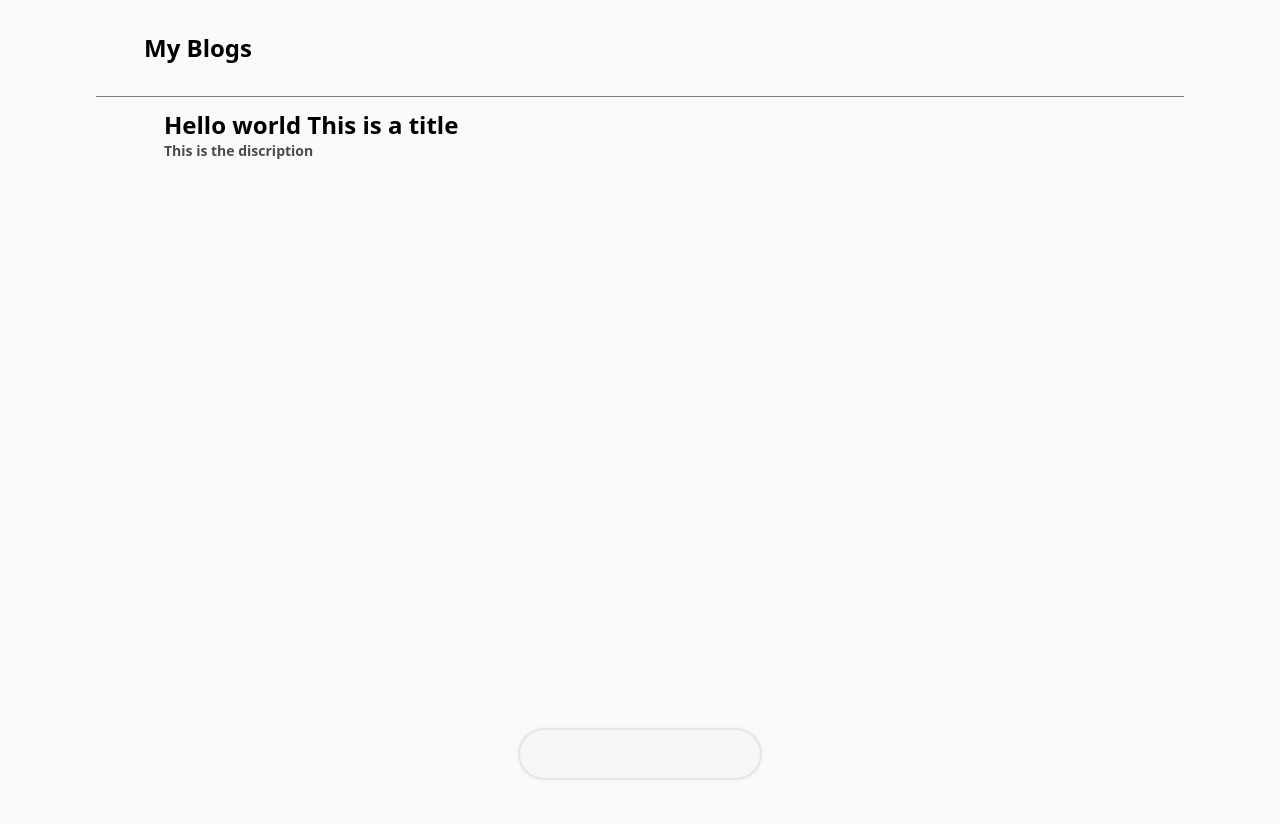
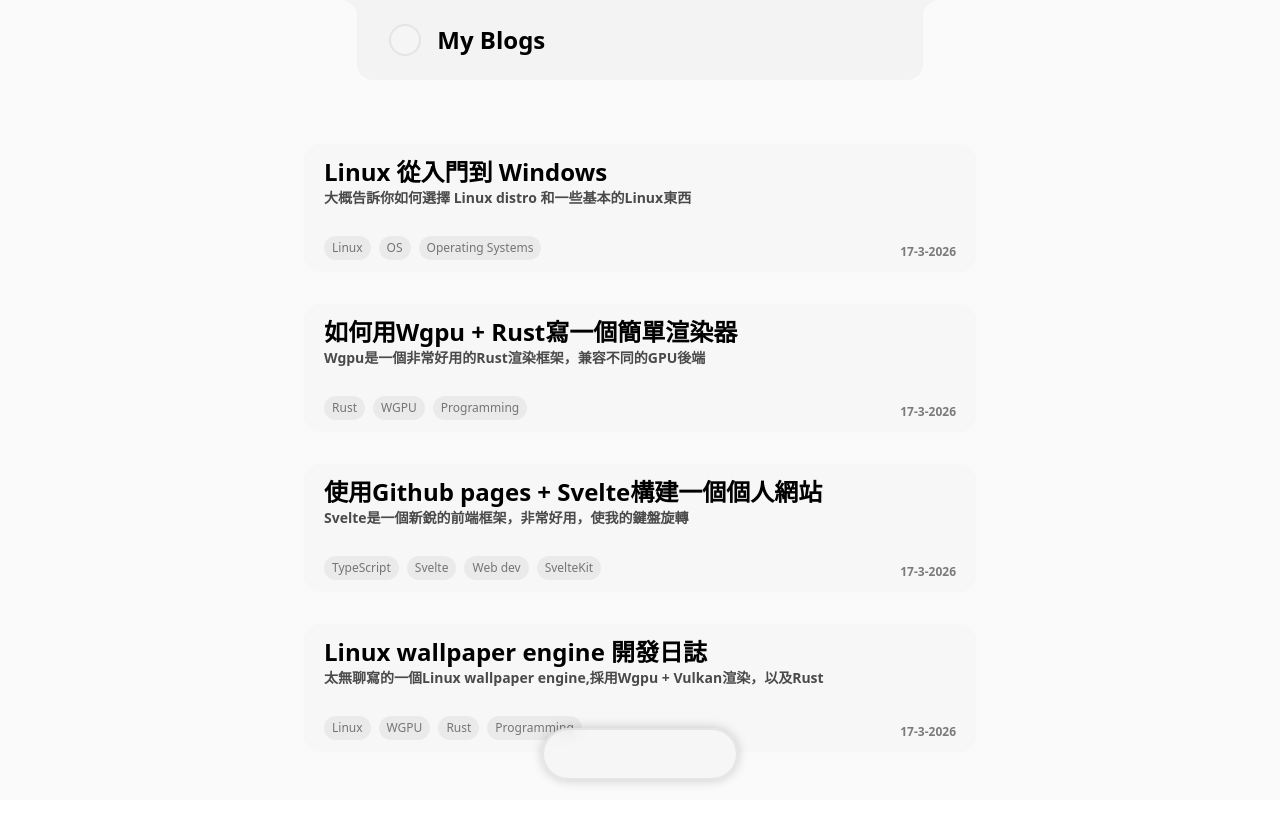
Before and after one commit to wqLouis/wqlouis.github.io, a SvelteKit app: page /blogs in a window 1280 px wide. Shown: the top 824 px of the page. After the commit the page ends 800 px from the top, so only its background shows below. Built offline with nearby package versions, Linux system fonts and the light colour scheme; what @iconify/tailwind4 would draw is missing.

Commit message:
refactor(blog): redesign blog page again

```diff
--- a/src/lib/components/tooltip.svelte
+++ b/src/lib/components/tooltip.svelte
@@ -14,12 +14,16 @@
 		tooltip.style.bottom = `calc(${yShift}px + ${popOffset.y}%)`;
 		tooltip.classList.toggle('opacity-100', true);
 		tooltip.classList.toggle('blur-xs', false);
+		tooltip.classList.toggle('scale-100', true);
+		tooltip.classList.toggle('scale-10', false);
 	};
 	const mouseLeaveHandler = () => {
 		tooltip.style.left = `${xShift}px`;
 		tooltip.style.bottom = `${yShift}px`;
 		tooltip.classList.toggle('opacity-100', false);
 		tooltip.classList.toggle('blur-xs', true);
+		tooltip.classList.toggle('scale-100', false);
+		tooltip.classList.toggle('scale-10', true);
 	};
 
 	onMount(() => {
@@ -46,5 +50,5 @@
 	class="pointer-events-none absolute z-10 h-8 min-h-max w-max min-w-max text-xs text-text opacity-0 transition-all"
 	bind:this={tooltip}
 >
-	<div class="size-full rounded-xl bg-border/80"><slot /></div>
+	<div class="size-full rounded-xl"><slot /></div>
 </div>
--- a/src/routes/+error.svelte
+++ b/src/routes/+error.svelte
@@ -4,9 +4,9 @@
 
 <main class="flex h-screen w-screen bg-bg">
 	<div
-		class="m-auto flex cursor-default flex-col gap-4 rounded-2xl border-2 border-border p-4 text-center text-2xl font-bold text-text shadow-[0_0_4px] shadow-border"
+		class="m-auto flex cursor-default flex-col gap-4 rounded-2xl border-2 border-border p-12 text-center text-2xl font-bold text-text shadow-[0_0_4px] shadow-border"
 	>
-		<span>Where is here?</span>
+		<span>什麼都沒有 :(</span>
 		<span>{page.status} {page.error?.message}</span>
 	</div>
 </main>
--- a/src/routes/+layout.svelte
+++ b/src/routes/+layout.svelte
@@ -16,7 +16,7 @@
 
 <div class="pointer-events-none fixed bottom-5 flex w-screen">
 	<div
-		class="pointer-events-auto m-auto flex min-w-max cursor-default gap-4 rounded-full border-2 border-border/50 bg-fg/80 p-2 text-xl text-text/70 shadow-[0_0_4px] shadow-border/30 backdrop-blur-xs"
+		class="pointer-events-auto m-auto flex min-w-max cursor-default gap-4 rounded-full border-2 border-border/50 bg-fg/80 p-2 text-xl text-text/70 shadow-[0_0_12px] shadow-text/20 backdrop-blur-xs"
 	>
 		<button
 			title="Home"
@@ -35,8 +35,12 @@
 			}}
 		>
 			<span class="m-auto icon-[heroicons--home-20-solid] transition-all"></span>
-			<Tooltip popOffset={{ x: 0, y: 130 }}>
-				<div class="flex size-full"><span class="mx-4 my-auto">Home</span></div>
+			<Tooltip popOffset={{ x: 0, y: 140 }}>
+				<div
+					class="flex size-full rounded-full border-2 border-border/80 bg-bg shadow-[0_4px_10px] shadow-border"
+				>
+					<span class="mx-4 my-auto">Home</span>
+				</div>
 			</Tooltip>
 		</button>
 		<a
@@ -45,8 +49,12 @@
 			class="animate-btn my-auto flex size-8 cursor-pointer rounded-full transition-all hover:bg-text/10 hover:[&>span]:scale-110"
 		>
 			<span class="m-auto icon-[heroicons--book-open-20-solid] transition-all"></span>
-			<Tooltip popOffset={{ x: 0, y: 130 }}>
-				<div class="flex size-full"><span class="mx-4 my-auto">Blogs</span></div>
+			<Tooltip popOffset={{ x: 0, y: 140 }}>
+				<div
+					class="flex size-full rounded-full border-2 border-border/80 bg-bg shadow-[0_4px_10px] shadow-border"
+				>
+					<span class="mx-4 my-auto">Blogs</span>
+				</div>
 			</Tooltip>
 		</a>
 		<a
@@ -56,8 +64,12 @@
 			target="_blank"
 		>
 			<span class="m-auto icon-[octicon--mark-github-24] size-5"></span>
-			<Tooltip popOffset={{ x: 0, y: 130 }}>
-				<div class="flex size-full"><span class="mx-4 my-auto">Github</span></div>
+			<Tooltip popOffset={{ x: 0, y: 140 }}>
+				<div
+					class="flex size-full rounded-full border-2 border-border/80 bg-bg shadow-[0_4px_10px] shadow-border"
+				>
+					<span class="mx-4 my-auto">Github</span>
+				</div>
 			</Tooltip>
 		</a>
 		<a
@@ -66,19 +78,13 @@
 			href="mailto:wql-louis@outlook.com"
 		>
 			<span class="m-auto icon-[material-symbols--mail-rounded] size-5 transition-all"></span>
-			<Tooltip popOffset={{ x: 0, y: 130 }}>
-				<div class="flex size-full"><span class="mx-4 my-auto">Email</span></div>
+			<Tooltip popOffset={{ x: 0, y: 140 }}>
+				<div
+					class="flex size-full translate-z-10 rounded-full border-2 border-border/80 bg-bg shadow-[0_4px_10px] shadow-border"
+				>
+					<span class="mx-4 my-auto">Email</span>
+				</div>
 			</Tooltip>
 		</a>
-		<button
-			title="Dark Mode"
-			class="animate-btn my-auto flex size-8 cursor-pointer rounded-full transition-all hover:bg-text/10 hover:[&>span]:scale-110"
-			onclick={() => {}}
-		>
-			<span class="m-auto icon-[heroicons--moon-16-solid] transition-all"></span>
-			<Tooltip popOffset={{ x: 0, y: 130 }}>
-				<div class="flex size-full"><span class="mx-4 my-auto">Dark Mode</span></div>
-			</Tooltip>
-		</button>
 	</div>
 </div>
--- a/src/routes/blogs/+page.svelte
+++ b/src/routes/blogs/+page.svelte
@@ -1,19 +1,60 @@
 <script lang="ts">
+	import { goto } from '$app/navigation';
+	import { resolve } from '$app/paths';
+	import { BtnAnimation } from '$lib/src/btnAnimation';
 	import Blog from './blog.svelte';
+
+	BtnAnimation();
 </script>
 
 <section class="h-max min-h-screen w-screen bg-bg" id="blog-list">
 	<div class="mx-auto flex h-max min-h-full w-max flex-col">
-		<span class="my-8 px-12 text-2xl font-bold">My Blogs</span>
-		<div class="h-px w-screen rounded-full bg-text/50 transition-all md:mx-auto md:w-[85vw]"></div>
+		<div class="flex">
+			<div class="mr-0 size-16 bg-border/20">
+				<div class="size-full rounded-tr-2xl bg-bg"></div>
+			</div>
+			<div class="mb-8 flex w-full cursor-default rounded-b-2xl bg-border/20 px-4 pt-6 pb-6">
+				<button
+					title="Return"
+					class="animate-btn hover:[&>.]: mx-4 my-auto flex size-8 cursor-pointer rounded-full border-2 border-border/50 bg-fg transition-all hover:scale-125"
+					onclick={() => {
+						goto(resolve('/'));
+					}}
+				>
+					<span class="my-auto icon-[heroicons--chevron-up-16-solid] size-full rotate-270"></span>
+				</button>
+				<span class="my-auto text-2xl font-bold">My Blogs</span>
+			</div>
+			<div class="ml-0 size-16 bg-border/20">
+				<div class="size-full rounded-tl-2xl bg-bg"></div>
+			</div>
+		</div>
 
-		<div class="flex flex-col gap-8">
-			<Blog title="Hello world This is a title" discription="This is the discription"></Blog>
-			<Blog></Blog>
-			<Blog></Blog>
-			<Blog></Blog>
-			<Blog></Blog>
-			<Blog></Blog>
+		<div class="flex flex-col gap-8 py-8">
+			<Blog
+				title="Linux 從入門到 Windows"
+				discription="大概告訴你如何選擇 Linux distro 和一些基本的Linux東西"
+				route="/我還沒寫"
+				tags={['Linux', 'OS', 'Operating Systems']}
+			></Blog>
+			<Blog
+				title="如何用Wgpu + Rust寫一個簡單渲染器"
+				discription="Wgpu是一個非常好用的Rust渲染框架，兼容不同的GPU後端"
+				route="/我還沒寫"
+				tags={['Rust', 'WGPU', 'Programming']}
+			></Blog>
+			<Blog
+				title="使用Github pages + Svelte構建一個個人網站"
+				discription="Svelte是一個新銳的前端框架，非常好用，使我的鍵盤旋轉"
+				route="/我還沒寫"
+				tags={['TypeScript', 'Svelte', 'Web dev', 'SvelteKit']}
+			></Blog>
+			<Blog
+				title="Linux wallpaper engine 開發日誌"
+				discription="太無聊寫的一個Linux wallpaper engine,採用Wgpu + Vulkan渲染，以及Rust"
+				route="/我還沒寫"
+				tags={['Linux', 'WGPU', 'Rust', 'Programming']}
+			></Blog>
 		</div>
 	</div>
 </section>
--- a/src/routes/blogs/blog.svelte
+++ b/src/routes/blogs/blog.svelte
@@ -1,11 +1,30 @@
 <script lang="ts">
+	import { Card3dAnimation } from '$lib/src/3dcardAnimation';
+
 	export let title = '';
 	export let discription = '';
+	export let route = '/';
+	export let date = '17-3-2026';
+	export let tags: string[] = [];
 </script>
 
-<div class="mr-auto ml-4 h-32 w-screen max-w-2xl rounded-2xl px-5 py-3 sm:ml-12 md:w-[60vw]">
-	<div class="flex flex-col">
-		<span class="text-2xl font-bold text-text">{title}</span>
-		<span class="text-sm font-semibold text-text/70">{discription}</span>
+<a
+	class="mx-auto flex h-32 w-screen max-w-2xl flex-col rounded-2xl bg-border/10 px-5 py-3 transition-colors hover:bg-border/20 md:w-[60vw]"
+	href={route}
+>
+	<div class="flex">
+		<div class="flex w-auto flex-col">
+			<span class="text-2xl font-bold text-text">{title}</span>
+			<span class="text-sm font-semibold text-text/70">{discription}</span>
+		</div>
 	</div>
-</div>
+	<div class="mt-auto flex">
+		<div class="flex gap-2">
+			{#each tags as tag}
+				<div class="rounded-full bg-text/5 px-2 py-1 text-xs text-text/50">{tag}</div>
+			{/each}
+		</div>
+
+		<span class="mt-auto ml-auto text-xs font-semibold text-text/50">{date}</span>
+	</div>
+</a>
```
Also changed, not shown: src/routes/projects/linux-wallpaper-engine/+page.svelte (added).
